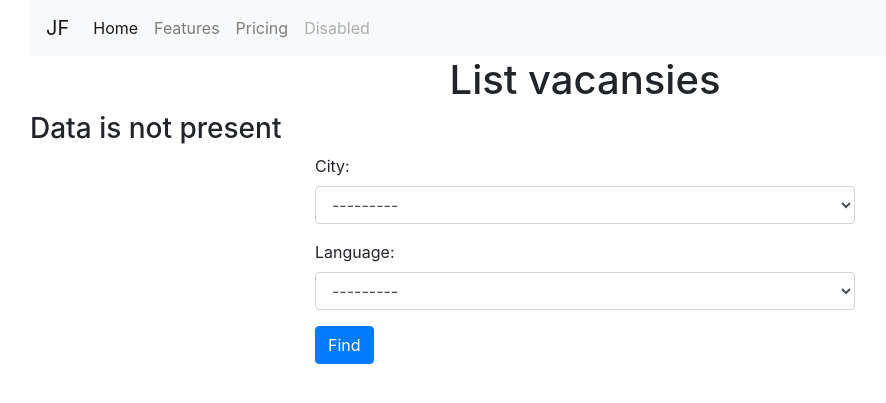
After one commit to kmard/scraping_service, a Django app: page /list in a window 1280 px wide. The commit adds this page. Shown: the top 403 px of the page, without its empty margins (55-941 px from the left). Run offline with Django 4.2, Linux system fonts and the light colour scheme; data that the repository does not hold is empty.

Commit message:
Paginating

```diff
--- a/src/scraping_service/urls.py
+++ b/src/scraping_service/urls.py
@@ -15,9 +15,10 @@ Including another URLconf
 """
 from django.contrib import admin
 from django.urls import path
-from scrapping.views import home_view
+from scrapping.views import home_view,list_view
 
 urlpatterns = [
     path('admin/', admin.site.urls),
-    path('home/', home_view),
+    path('', home_view,name='home'),
+    path('list', list_view,name='list'),
 ]
--- /dev/null
+++ b/src/scrapping/templates/scrapping/list.html
@@ -0,0 +1,59 @@
+{% extends "base.html" %}
+
+{% block title %}Home page{% endblock %}
+
+{% block content %}
+      {% for obj in object_list %}
+<!--      https://getbootstrap.com/docs/4.4/components/card/-->
+        <div class="card my-2">
+            <div class="card-header">
+                <a href="{{obj.url}}" target="_blank">link</a> Title: {{obj.title}}
+            </div>
+            <div class="card-body">
+                <h4>{{obj.company}}</h4>
+                <p class="card-text">{{obj.description}}</p>
+                <p>{{obj.city.name}} | {{obj.language.name}} |
+                    <small>{{obj.timestamp}}</small></p>
+            </div>
+        </div>
+      {% empty %}
+         <h3>Data is not present</h3>
+      {% endfor %}
+     {% if object_list %}
+        <div class="row">
+            <div class="col">
+                <div class="pagination">
+                    <span class="step-links">
+                        {% if object_list.has_previous %}
+                            <a href="?page=1">&laquo; first</a>
+                            <a href="?page={{ object_list.previous_page_number }}">previous</a>
+                        {% endif %}
+
+                        <span class="current">
+                            Page {{ object_list.number }} of {{ object_list.paginator.num_pages }}.
+                        </span>
+
+                        {% if object_list.has_next %}
+                            <a href="?page={{ object_list.next_page_number }}">next</a>
+                            <a href="?page={{ object_list.paginator.num_pages }}">last &raquo;</a>
+                        {% endif %}
+                    </span>
+                </div>
+            </div>
+        </div>
+    {% endif %}
+<!--    <form action="https://www.google.com/search">-->
+<!--POST {% csrf_token %}-->
+
+        <div class="row">
+            <div class="col-md-6 mx-auto">
+                <form method="GET" action="{% url 'list' %}">
+                    <div class="form-group">
+                        {{form.as_p}}
+                        <button type="submit" value="Find" class="btn btn-primary">Find</button>
+                    </div>
+                </form>
+            </div>
+        </div>
+
+{% endblock %}
--- a/src/scrapping/views.py
+++ b/src/scrapping/views.py
@@ -1,18 +1,20 @@
+from django.core.paginator import Paginator
 from django.shortcuts import render
 from .forms import FindForm
 from .models import Vacancy
 
 # Create your views here.
 def home_view(request):
-    # print(request.POST)
-    # print(request.GET)
-    # GET / home /?city = od & language = Java
+    form = FindForm()
 
+    return render(request,'scrapping/home.html',{'form':form})
+
+def list_view(request):
     form = FindForm()
 
     city = request.GET.get('city')
     language = request.GET.get('language')
-    qs = []
+    page_obj = []
     if city or language:
         _filter = {}
         if city:
@@ -21,8 +23,13 @@ def home_view(request):
           _filter['language__slug'] = language
 
         qs = Vacancy.objects.filter(** _filter)
+        paginator = Paginator(qs, 10)  # Show 10 contacts per page.
+
+        page_number = request.GET.get('page')
+        page_obj = paginator.get_page(page_number)
+
     else:
-        qs = Vacancy.objects.all()
+        page_obj = Vacancy.objects.all()
 
-    return render(request,'scrapping/home.html',{'object_list':qs,
+    return render(request,'scrapping/list.html',{'object_list':page_obj,
                                                  'form':form})
--- a/src/templates/base.html
+++ b/src/templates/base.html
@@ -12,8 +12,9 @@
   </head>
   <body>
 <!--      https://getbootstrap.com/docs/4.4/components/navbar/-->
+     <div class="container">
       <nav class="navbar navbar-expand-lg navbar-light bg-light">
-          <a class="navbar-brand" href="#">Navbar</a>
+          <a class="navbar-brand" href="{% url 'home' %}">JF</a>
           <button class="navbar-toggler" type="button" data-toggle="collapse" data-target="#navbarNav"
                   aria-controls="navbarNav" aria-expanded="false" aria-label="Toggle navigation">
               <span class="navbar-toggler-icon"></span>
@@ -35,8 +36,9 @@
               </ul>
           </div>
       </nav>
+     </div>
      <div class="container">
-         <h1>List vacansies</h1>
+         <h1 class="text-center">List vacansies</h1>
          {% block content %}{% endblock %}
      </div>
     <!-- Optional JavaScript -->
```
Also changed, not shown: src/scrapping/templates/scrapping/home.html (+5 -19 lines).
